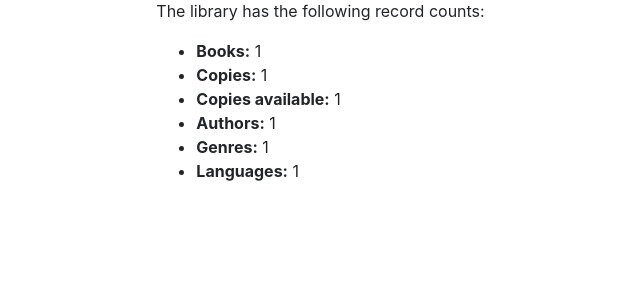
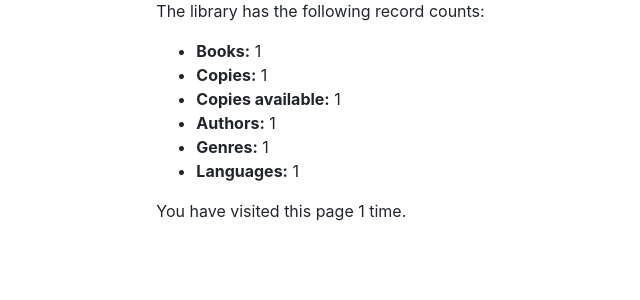
Before and after one commit to sohamm20/LocalLibrary, a Django app: template catalog/templates/index.html in a window 1280 px wide. Shown: the part 143-443 px from the top of the page, without its empty margins (72-712 px from the left). Run offline with Django 3.2, Linux system fonts and the light colour scheme; the template is opened without the code that fills it: most values are stand-ins (such as "Sample title", 1, 10 or a date in 2020); parts of the project's set-up code (start-up, migrations or seed data) failed here and were passed over.

Commit message:
using sessions e.g

```diff
--- a/catalog/templates/index.html
+++ b/catalog/templates/index.html
@@ -15,4 +15,5 @@
     <li><strong>Genres:</strong> {{ num_genres }}</li>
     <li><strong>Languages:</strong> {{ num_languages }}</li>
   </ul>
+  <p>You have visited this page {{ num_visits }} time{{ num_visits|pluralize }}.</p>
 {% endblock %}
--- a/catalog/views.py
+++ b/catalog/views.py
@@ -12,6 +12,8 @@ def index(request):
      num_authors = Author.objects.count()
      num_genres = Genre.objects.count()
      num_languages = Language.objects.count()
+     num_visits = request.session.get('num_visits', 0)
+     request.session['num_visits'] = num_visits + 1
 
 
      context = {
@@ -21,6 +23,7 @@ def index(request):
          'num_authors': num_authors,
          'num_genres': num_genres,
          'num_languages': num_languages,
+         'num_visits': num_visits,
      }
 
      # Render the HTML template index.html with the data in the context variable
```
